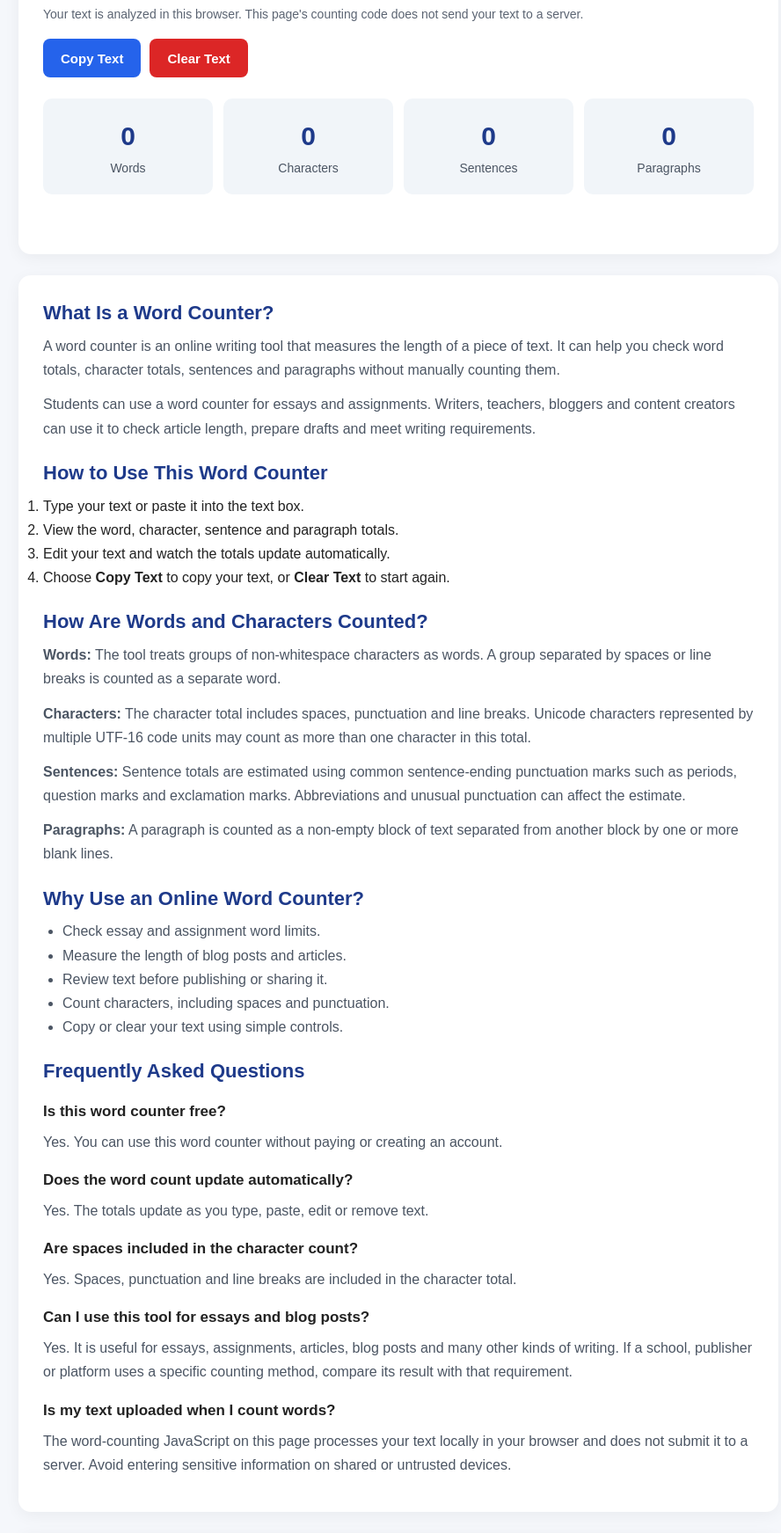
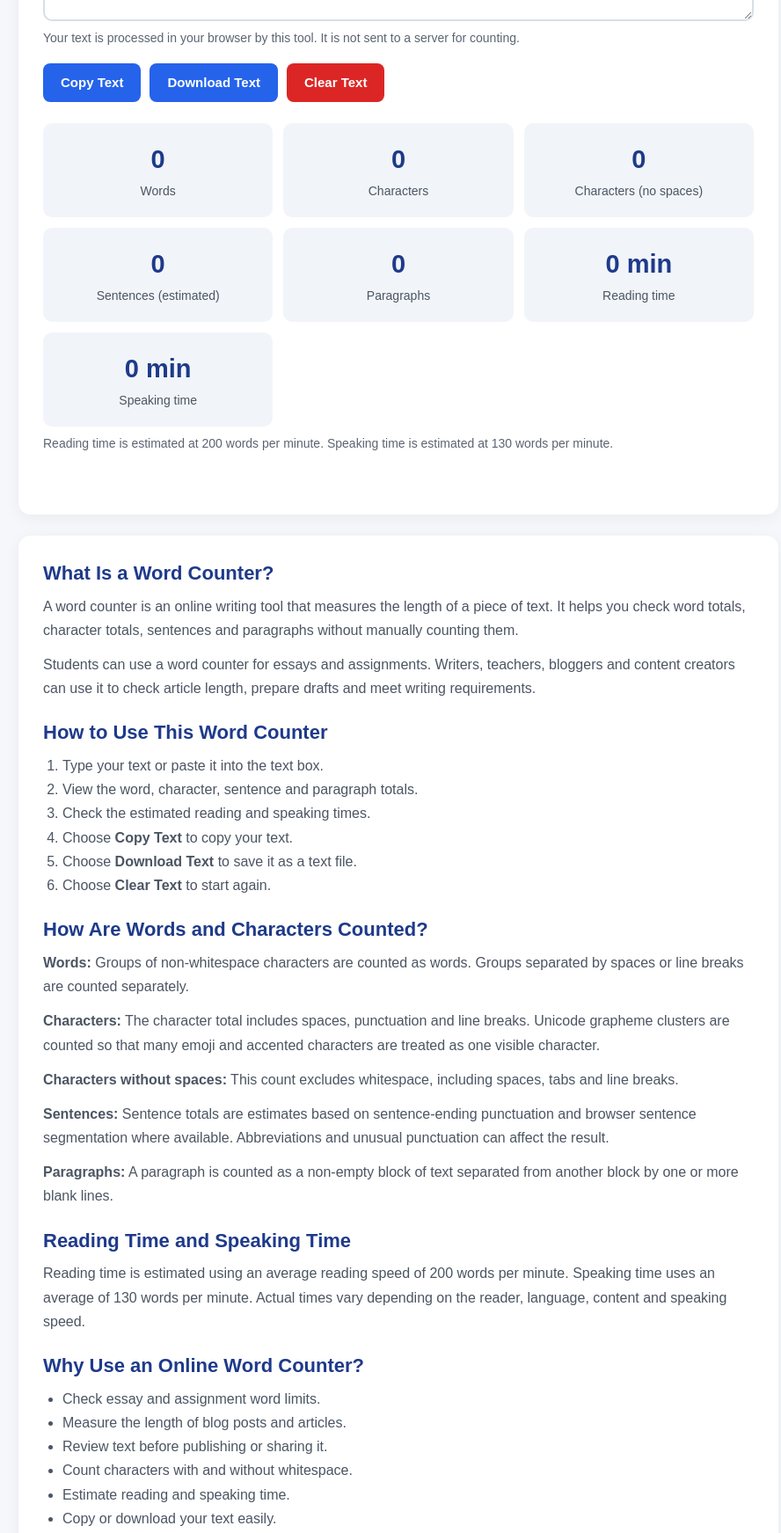
Before and after one commit to EasyOnlineTools/my-tools, a plain HTML site: page word-counter.html in a window 1280 px wide. Shown: the part 562-2305 px from the top of the page at 88% size, without its empty margins (187-1075 px from the left). Drawn offline with Linux system fonts and the light colour scheme.

Commit message:
Update word-counter.html

```diff
--- a/word-counter.html
+++ b/word-counter.html
@@ -4,15 +4,15 @@
     <meta charset="UTF-8">
     <meta name="viewport" content="width=device-width, initial-scale=1.0">
 
-    <title>Free Word Counter – Words, Characters & Sentences | Easy Online Tool</title>
-    <meta name="description" content="Use our free online word counter to count words, characters, sentences and paragraphs instantly. Check essays, articles and other text in your browser.">
+    <title>Free Word Counter – Words, Characters & Reading Time | Easy Online Tool</title>
+    <meta name="description" content="Count words, characters with and without spaces, sentences and paragraphs instantly. Check reading time and download your text with this free online word counter.">
     <meta name="robots" content="index, follow">
     <meta name="theme-color" content="#2563eb">
 
     <link rel="canonical" href="https://easyonlinetools.online/word-counter.html">
 
     <meta property="og:title" content="Free Online Word Counter | Easy Online Tool">
-    <meta property="og:description" content="Count words, characters, sentences and paragraphs with our free online word counter.">
+    <meta property="og:description" content="Count words, characters, sentences, paragraphs and reading time with our free online word counter.">
     <meta property="og:type" content="website">
     <meta property="og:url" content="https://easyonlinetools.online/word-counter.html">
 
@@ -20,9 +20,9 @@
     {
       "@context": "https://schema.org",
       "@type": "WebApplication",
-      "name": "Word Counter",
+      "name": "Free Online Word Counter",
       "url": "https://easyonlinetools.online/word-counter.html",
-      "description": "A free online tool for counting words, characters, sentences and paragraphs.",
+      "description": "A free online tool for counting words, characters, sentences, paragraphs and estimating reading time.",
       "applicationCategory": "UtilitiesApplication",
       "operatingSystem": "Any",
       "offers": {
@@ -186,7 +186,13 @@
             filter: brightness(0.94);
         }
 
-        .copy-btn {
+        button:disabled {
+            opacity: 0.55;
+            cursor: not-allowed;
+        }
+
+        .copy-btn,
+        .download-btn {
             background: var(--primary);
             color: #fff;
         }
@@ -198,7 +204,7 @@
 
         .results {
             display: grid;
-            grid-template-columns: repeat(4, minmax(0, 1fr));
+            grid-template-columns: repeat(3, minmax(0, 1fr));
             gap: 12px;
             margin-top: 24px;
         }
@@ -213,7 +219,7 @@
 
         .result-card strong {
             display: block;
-            font-size: clamp(23px, 3vw, 30px);
+            font-size: clamp(22px, 3vw, 29px);
             color: var(--primary-dark);
             overflow-wrap: anywhere;
         }
@@ -256,7 +262,8 @@
             color: #4b5563;
         }
 
-        .content-section ul {
+        .content-section ul,
+        .content-section ol {
             margin: 8px 0 14px 22px;
             color: #4b5563;
         }
@@ -372,8 +379,8 @@
         <h1 id="page-title">Free Online Word Counter</h1>
 
         <p class="intro">
-            Count words, characters, sentences and paragraphs instantly
-            while you write or edit your text.
+            Count words, characters, sentences and paragraphs instantly.
+            Estimate reading and speaking time while you write.
         </p>
 
         <label class="field-label" for="textInput">Enter or paste your text</label>
@@ -386,22 +393,27 @@
         ></textarea>
 
         <p class="helper-text" id="inputHelp">
-            Your text is analyzed in this browser. This page's counting
-            code does not send your text to a server.
+            Your text is processed in your browser by this tool.
+            It is not sent to a server for counting.
         </p>
 
         <div class="buttons">
             <button class="copy-btn" id="copyButton" type="button">
                 Copy Text
             </button>
+
+            <button class="download-btn" id="downloadButton" type="button">
+                Download Text
+            </button>
+
             <button class="clear-btn" id="clearButton" type="button">
                 Clear Text
             </button>
         </div>
 
-        <div class="results" aria-label="Text statistics">
+        <div class="results" aria-label="Text statistics" aria-live="polite">
             <div class="result-card">
-                <strong id="wordCount" aria-live="polite">0</strong>
+                <strong id="wordCount">0</strong>
                 <span>Words</span>
             </div>
 
@@ -411,15 +423,35 @@
             </div>
 
             <div class="result-card">
+                <strong id="charNoSpacesCount">0</strong>
+                <span>Characters (no spaces)</span>
+            </div>
+
+            <div class="result-card">
                 <strong id="sentenceCount">0</strong>
-                <span>Sentences</span>
+                <span>Sentences (estimated)</span>
             </div>
 
             <div class="result-card">
                 <strong id="paragraphCount">0</strong>
                 <span>Paragraphs</span>
             </div>
+
+            <div class="result-card">
+                <strong id="readingTime">0 min</strong>
+                <span>Reading time</span>
+            </div>
+
+            <div class="result-card">
+                <strong id="speakingTime">0 min</strong>
+                <span>Speaking time</span>
+            </div>
         </div>
+
+        <p class="helper-text">
+            Reading time is estimated at 200 words per minute.
+            Speaking time is estimated at 130 words per minute.
+        </p>
 
         <p class="status" id="statusMessage" role="status" aria-live="polite"></p>
     </section>
@@ -429,7 +461,7 @@
 
         <p>
             A word counter is an online writing tool that measures the length
-            of a piece of text. It can help you check word totals, character
+            of a piece of text. It helps you check word totals, character
             totals, sentences and paragraphs without manually counting them.
         </p>
 
@@ -444,37 +476,52 @@
         <ol>
             <li>Type your text or paste it into the text box.</li>
             <li>View the word, character, sentence and paragraph totals.</li>
-            <li>Edit your text and watch the totals update automatically.</li>
-            <li>Choose <strong>Copy Text</strong> to copy your text, or
-                <strong>Clear Text</strong> to start again.</li>
+            <li>Check the estimated reading and speaking times.</li>
+            <li>Choose <strong>Copy Text</strong> to copy your text.</li>
+            <li>Choose <strong>Download Text</strong> to save it as a text file.</li>
+            <li>Choose <strong>Clear Text</strong> to start again.</li>
         </ol>
 
         <h2>How Are Words and Characters Counted?</h2>
 
         <p>
-            <strong>Words:</strong> The tool treats groups of non-whitespace
-            characters as words. A group separated by spaces or line breaks
-            is counted as a separate word.
+            <strong>Words:</strong> Groups of non-whitespace characters are
+            counted as words. Groups separated by spaces or line breaks
+            are counted separately.
         </p>
 
         <p>
             <strong>Characters:</strong> The character total includes spaces,
-            punctuation and line breaks. Unicode characters represented by
-            multiple UTF-16 code units may count as more than one character
-            in this total.
+            punctuation and line breaks. Unicode grapheme clusters are counted
+            so that many emoji and accented characters are treated as one
+            visible character.
         </p>
 
         <p>
-            <strong>Sentences:</strong> Sentence totals are estimated using
-            common sentence-ending punctuation marks such as periods,
-            question marks and exclamation marks. Abbreviations and unusual
-            punctuation can affect the estimate.
+            <strong>Characters without spaces:</strong> This count excludes
+            whitespace, including spaces, tabs and line breaks.
+        </p>
+
+        <p>
+            <strong>Sentences:</strong> Sentence totals are estimates based
+            on sentence-ending punctuation and browser sentence segmentation
+            where available. Abbreviations and unusual punctuation can affect
+            the result.
         </p>
 
         <p>
             <strong>Paragraphs:</strong> A paragraph is counted as a
-            non-empty block of text separated from another block by one or
-            more blank lines.
+            non-empty block of text separated from another block by one
+            or more blank lines.
+        </p>
+
+        <h2>Reading Time and Speaking Time</h2>
+
+        <p>
+            Reading time is estimated using an average reading speed of
+            200 words per minute. Speaking time uses an average of
+            130 words per minute. Actual times vary depending on the reader,
+            language, content and speaking speed.
         </p>
 
         <h2>Why Use an Online Word Counter?</h2>
@@ -483,8 +530,9 @@
             <li>Check essay and assignment word limits.</li>
             <li>Measure the length of blog posts and articles.</li>
             <li>Review text before publishing or sharing it.</li>
-            <li>Count characters, including spaces and punctuation.</li>
-            <li>Copy or clear your text using simple controls.</li>
+            <li>Count characters with and without whitespace.</li>
+            <li>Estimate reading and speaking time.</li>
+            <li>Copy or download your text easily.</li>
         </ul>
 
         <h2>Frequently Asked Questions</h2>
@@ -502,24 +550,28 @@
 
         <h3>Are spaces included in the character count?</h3>
         <p>
-            Yes. Spaces, punctuation and line breaks are included in the
-            character total.
+            Yes. The main character total includes spaces, punctuation
+            and line breaks. A separate result shows characters without
+            whitespace.
         </p>
 
-        <h3>Can I use this tool for essays and blog posts?</h3>
+        <h3>How is reading time calculated?</h3>
         <p>
-            Yes. It is useful for essays, assignments, articles, blog posts
-            and many other kinds of writing. If a school, publisher or
-            platform uses a specific counting method, compare its result
-            with that requirement.
+            Reading time is estimated at 200 words per minute. It is a
+            general estimate, not a measurement of your actual reading speed.
+        </p>
+
+        <h3>Can I download my text?</h3>
+        <p>
+            Yes. Select Download Text to save the text you entered as a
+            plain text file on your device.
         </p>
 
         <h3>Is my text uploaded when I count words?</h3>
         <p>
-            The word-counting JavaScript on this page processes your text
-            locally in your browser and does not submit it to a server.
-            Avoid entering sensitive information on shared or untrusted
-            devices.
+            The counting JavaScript on this page processes your text locally
+            in your browser and does not submit it to a server. Avoid entering
+            sensitive information on shared or untrusted devices.
         </p>
     </section>
 
@@ -563,44 +615,113 @@
     const textInput = document.getElementById("textInput");
     const wordCount = document.getElementById("wordCount");
     const charCount = document.getElementById("charCount");
+    const charNoSpacesCount = document.getElementById("charNoSpacesCount");
     const sentenceCount = document.getElementById("sentenceCount");
     const paragraphCount = document.getElementById("paragraphCount");
+    const readingTime = document.getElementById("readingTime");
+    const speakingTime = document.getElementById("speakingTime");
     const statusMessage = document.getElementById("statusMessage");
+
     const copyButton = document.getElementById("copyButton");
+    const downloadButton = document.getElementById("downloadButton");
     const clearButton = document.getElementById("clearButton");
+
+    function formatTime(minutes) {
+        if (minutes === 0) {
+            return "0 min";
+        }
+
+        if (minutes < 1) {
+            return "<1 min";
+        }
+
+        return Math.ceil(minutes).toLocaleString() + " min";
+    }
+
+    function countSentences(text) {
+        if (!text.trim()) {
+            return 0;
+        }
+
+        // Use browser sentence segmentation when available.
+        if (typeof Intl !== "undefined" && Intl.Segmenter) {
+            try {
+                const segmenter = new Intl.Segmenter(undefined, {
+                    granularity: "sentence"
+                });
+
+                let count = 0;
+
+                for (const segment of segmenter.segment(text)) {
+                    if (segment.segment.trim()) {
+                        count++;
+                    }
+                }
+
+                return count;
+            } catch (error) {
+                // Use the fallback below if segmentation fails.
+            }
+        }
+
+        // Fallback estimate for browsers without Intl.Segmenter.
+        const matches = text.match(/[^.!?]+(?:[.!?]+|$)/gu) || [];
+
+        return matches.filter(function (sentence) {
+            return sentence.trim().length > 0;
+        }).length;
+    }
 
     function countText() {
         const text = textInput.value;
+        const trimmed = text.trim();
 
-        // Count non-whitespace groups as words.
-        const trimmed = text.trim();
-        const words = trimmed === ""
-            ? 0
-            : (trimmed.match(/\S+/gu) || []).length;
+        // Count groups of non-whitespace characters.
+        const words = trimmed
+            ? (trimmed.match(/\S+/gu) || []).length
+            : 0;
 
-        // JavaScript string length counts UTF-16 code units.
-        const characters = text.length;
+        // Count visible Unicode grapheme clusters where supported.
+        let characters;
 
-        // Estimate sentences from common sentence-ending punctuation.
-        const sentences = trimmed === ""
-            ? 0
-            : (trimmed.match(/[^.!?]+(?:[.!?]+|$)/gu) || [])
-                .filter(function (sentence) {
-                    return sentence.trim().length > 0;
-                }).length;
+        if (typeof Intl !== "undefined" && Intl.Segmenter) {
+            try {
+                const segmenter = new Intl.Segmenter(undefined, {
+                    granularity: "grapheme"
+                });
 
-        // Count non-empty blocks separated by one or more blank lines.
-        const paragraphs = trimmed === ""
-            ? 0
-            : trimmed.split(/\n(?:[ \t]*\n)+/u)
+                characters = Array.from(segmenter.segment(text)).length;
+            } catch (error) {
+                characters = Array.from(text).length;
+            }
+        } else {
+            characters = Array.from(text).length;
+        }
+
+        // Exclude all whitespace for this separate count.
+        const charactersWithoutSpaces = Array.from(
+            text.replace(/\s/gu, "")
+        ).length;
+
+        const sentences = countSentences(text);
+
+        // Paragraphs are non-empty blocks separated by blank lines.
+        const paragraphs = trimmed
+            ? trimmed.split(/\n\s*\n+/u)
                 .filter(function (paragraph) {
                     return paragraph.trim().length > 0;
-                }).length;
+                }).length
+            : 0;
 
         wordCount.textContent = words.toLocaleString();
         charCount.textContent = characters.toLocaleString();
+        charNoSpacesCount.textContent =
+            charactersWithoutSpaces.toLocaleString();
         sentenceCount.textContent = sentences.toLocaleString();
         paragraphCount.textContent = paragraphs.toLocaleString();
+
+        readingTime.textContent = formatTime(words / 200);
+        speakingTime.textContent = formatTime(words / 130);
     }
 
     function showStatus(message, isError) {
@@ -618,7 +739,6 @@
             if (navigator.clipboard && window.isSecureContext) {
                 await navigator.clipboard.writeText(textInput.value);
             } else {
-                // Fallback for browsers without Clipboard API support.
                 textInput.focus();
                 textInput.select();
 
@@ -640,8 +760,39 @@
                 "Automatic copying was unavailable. Select the text and copy it manually.",
                 true
             );
+
             textInput.focus();
             textInput.select();
+        }
+    }
+
+    function downloadText() {
+        if (textInput.value.length === 0) {
+            showStatus("There is no text to download.", true);
+            return;
+        }
+
+        try {
+            const blob = new Blob(
+                ["\uFEFF", textInput.value],
+                { type: "text/plain;charset=utf-8" }
+            );
+
+            const url = URL.createObjectURL(blob);
+            const link = document.createElement("a");
+
+            link.href = url;
+            link.download = "my-text.txt";
+
+            document.body.appendChild(link);
+            link.click();
+            link.remove();
+
+            URL.revokeObjectURL(url);
+
+            showStatus("Your text file has been downloaded.", false);
+        } catch (error) {
+            showStatus("Unable to download the text file.", true);
         }
     }
 
@@ -658,6 +809,7 @@
     });
 
     copyButton.addEventListener("click", copyText);
+    downloadButton.addEventListener("click", downloadText);
     clearButton.addEventListener("click", clearText);
 
     countText();
```
